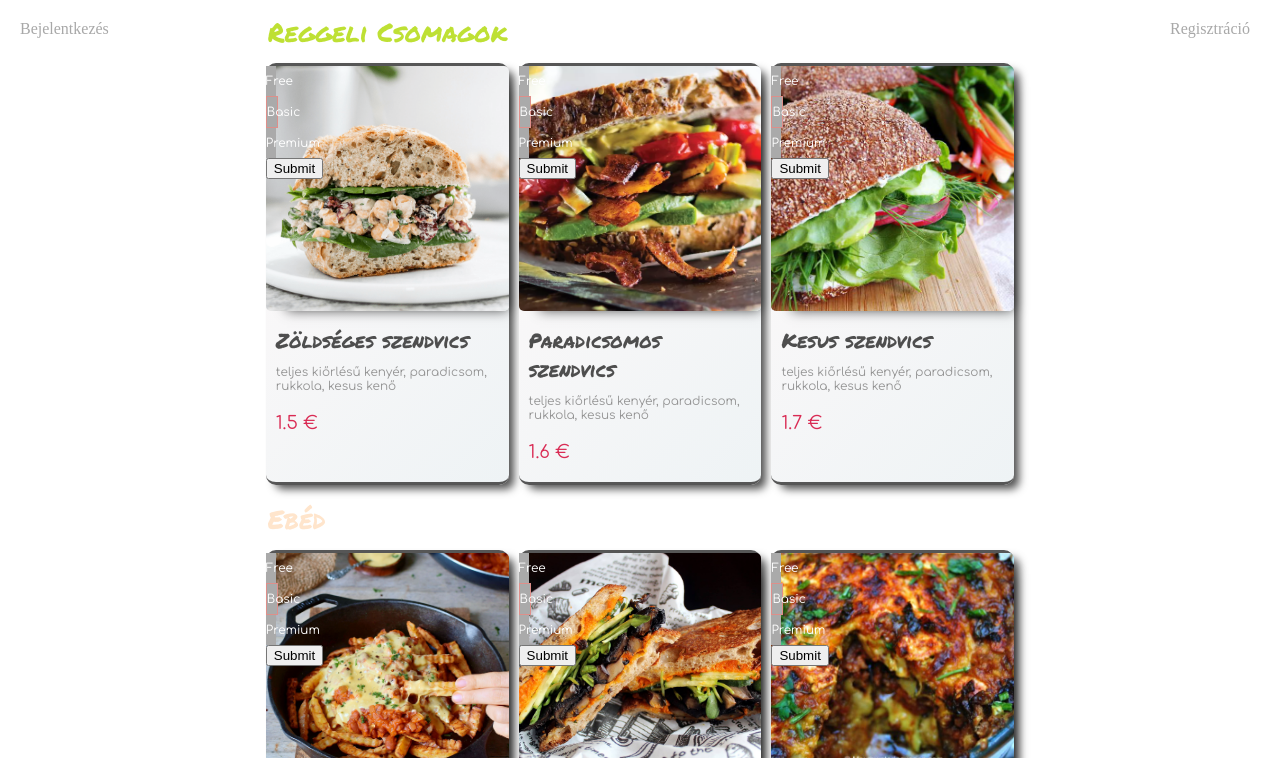
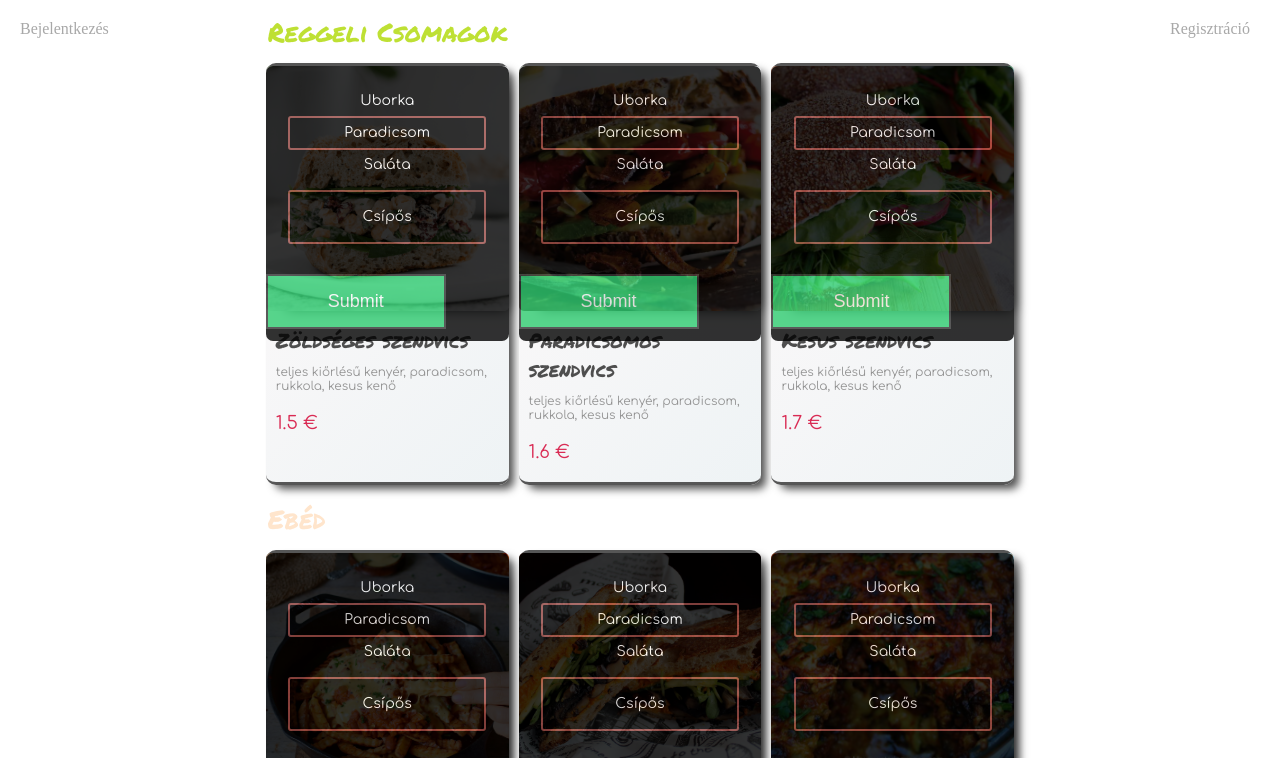
Before and after one commit to PeterBernath/plant-b, a React app: page / in a window 1280 px wide. Both pictures are taken after a click on the element "Mi az a Plant B?". Shown: the top 758 px of the page. Built offline with nearby package versions, Linux system fonts and the light colour scheme; no server answers; a web font is replaced by a local one.

Commit message:
forming check boxes

```diff
--- a/src/components/item/index.jsx
+++ b/src/components/item/index.jsx
@@ -21,9 +21,12 @@ class Item extends React.Component {
         <div className="container">
           <form className="form cf">
             <section className="plan cf">
-              <input type="checkbox" name="radio1" id="free" value="free"/><label for="free">Free</label>
-              <input type="checkbox" name="radio1" id="basic" value="basic" checked/><label for="basic">Basic</label>
-              <input type="checkbox" name="radio1" id="premium" value="premium"/><label for="premium">Premium</label>
+              <input type="checkbox" name="radio1" id="free" value="uborka"/><label class="extra1" for="free">Uborka</label>
+              <input type="checkbox" name="radio1" id="basic" value="paradicsom" checked/><label class="extra1" for="basic">Paradicsom</label>
+              <input type="checkbox" name="radio1" id="premium" value="salata"/><label class="extra1" for="premium">Saláta</label>
+            </section>
+            <section className="plan cf">
+              <input type="checkbox" name="radio1" id="basic" value="csipos" checked/><label class="extra2" for="basic">Csípős</label>
             </section>
             <input className="submit" type="submit" value="Submit"/>
           </form>
--- a/src/components/item/style.less
+++ b/src/components/item/style.less
@@ -21,7 +21,6 @@
 }
 
 .image {
-  //margin-top: 2px;
   width: 100%;
   height: 98%;
   border-radius: 5px;
@@ -87,12 +86,15 @@
 /* CONTAINERS */
 
 .container {
-  max-width: 200px;
   width: 100%;
+  height: 66%;
+  border-radius: 7px;
   margin: 0 auto;
   position: absolute;
   top: 0;
   left: 0;
+  background: black;
+  opacity: 0.8;
 }
 //.four { width: 32.26%; max-width: 32.26%;}
 
@@ -121,6 +123,10 @@
 
 .cf {
   *zoom: 1;
+  margin: 10px auto;
+  float: none;
+  display: table;
+  width: 100%;
 }
 
 /* FORM */
@@ -131,58 +137,50 @@
 
 .form label{
   font-family: 'Comfortaa';
-  // position: relative;
   color: #fff;
-  background-color: #aaa;
-  font-size: 12px;
+  font-size: 14px;
   text-align: center;
+  width: 80%;
+  display: table;
+  cursor: pointer;
+  margin: auto;
+  float: none;
+  border-radius: 3px;
+}
+
+.extra1 {
   height: 30px;
   line-height: 30px;
-  width: 10px;
-  display: inline-block;
-  cursor: pointer;
-  // border: 3px solid transparent;
-  // -webkit-box-sizing: border-box;
-  // -moz-box-sizing: border-box;
-  // box-sizing: border-box;
+}
+
+.extra2 {
+  height: 50px;
+  line-height: 50px;
 }
 
 .form .plan input:checked + label, .form .payment-plan input:checked + label, .form .payment-type input:checked + label{
-  border: 1px solid rgba(255, 126, 119, 0.61);
-  // width: 10px;
-  // display: inline-block;
-  // background-color: rgba(0, 0, 0, 0.8);
+  border: 2px solid rgba(255, 126, 119, 0.61);
 }
 
-//.form .plan input:checked + label:after, form .payment-plan input:checked + label:after, .form .payment-type input:checked + label:after{
-//  content: "\2713";
-//  width: 20px;
-//  height: 20px;
-//  line-height: 22px;
-//  border-radius: 100%;
-//  border: 1px solid #333;
-//  background-color: rgba(0, 0, 0, 0.58);
-//  z-index: 999;
-//  position: absolute;
-//  top: -10px;
-//  right: -10px;
-//}
+.form .plan input:before + label, .form .payment-plan input:before + label, .form .payment-type input:before + label{
+  border: 2px solid rgba(100, 126, 200, 0.61);
+}
 
-//.submit{
-//  padding: 15px 60px;
-//  display: inline-block;
-//  border: none;
-//  margin: 20px 0;
-//  background-color: #2fcc71;
-//  color: #fff;
-//  border: 2px solid #333;
-//  font-size: 18px;
-//  -webkit-transition: transform 0.3s ease-in-out;
-//  -o-transition: transform 0.3s ease-in-out;
-//  transition: transform 0.3s ease-in-out;
-//}
-//
-//.submit:hover{
-//  cursor: pointer;
-//  transform: rotateX(360deg);
-//}
+.submit{
+ padding: 15px 60px;
+ display: inline-block;
+ border: none;
+ margin: 20px 0;
+ background-color: #2fcc71;
+ color: #fff;
+ border: 2px solid #333;
+ font-size: 18px;
+ -webkit-transition: transform 0.3s ease-in-out;
+ -o-transition: transform 0.3s ease-in-out;
+ transition: transform 0.3s ease-in-out;
+}
+
+.submit:hover{
+ cursor: pointer;
+ transform: rotateX(360deg);
+}
```
Also changed, not shown: public/sandwich_old.png (deleted), 2 other files.
